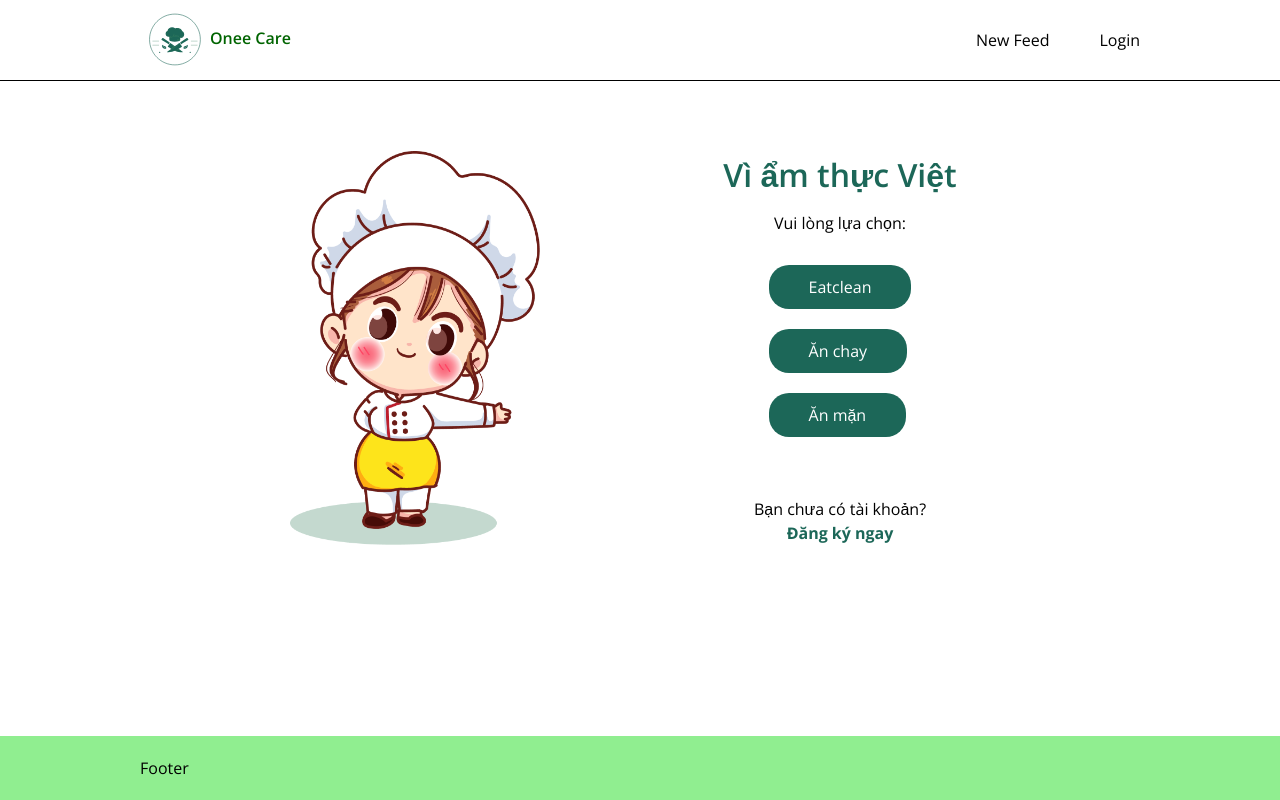
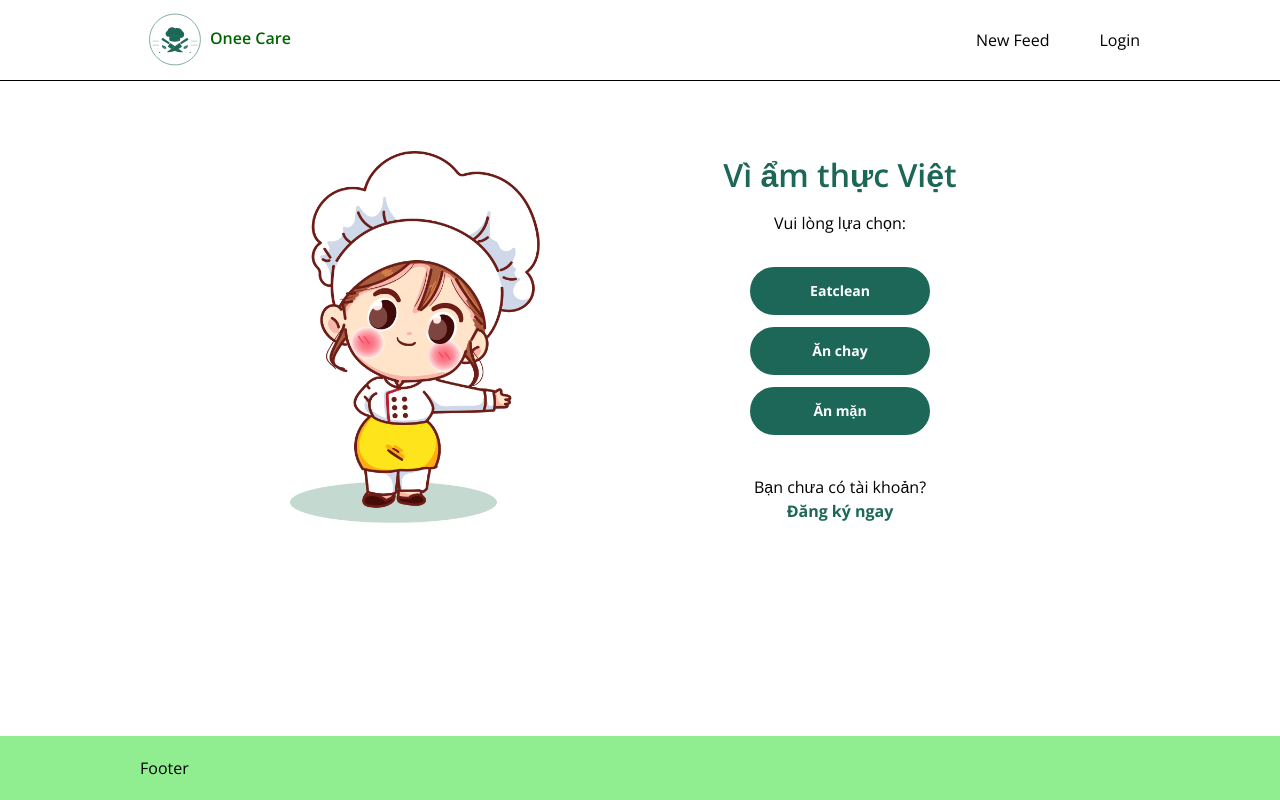
Before and after one commit to missycutie/shecodes-2022, a React (Create React App) app: page / in a window 1280 px wide. Built offline with nearby package versions, Linux system fonts and the light colour scheme.

Commit message:
fix add tailwindcss and change main button

```diff
--- /dev/null
+++ b/postcss.config.js
@@ -0,0 +1,4 @@
+const tailwindcss = require("tailwindcss");
+module.exports = {
+  plugins: [tailwindcss("./tailwind.config.js"), require("autoprefixer")],
+};
--- a/src/components/home-page/CategoryItem.jsx
+++ b/src/components/home-page/CategoryItem.jsx
@@ -1,14 +1,34 @@
-import React from 'react';
-import { Link } from 'react-router-dom';
-import './CategoryItem.scss';
+import React from "react";
+import { Link } from "react-router-dom";
+import "./CategoryItem.scss";
+import cn from "classnames";
 
-const CategoryItem = ({data}) => {
+const CategoryItem = ({
+  data,
+  type = "button",
+  fullWidth = false,
+  disabled = false,
+  className,
+  loading = false,
+}) => {
+  const buttonClass = {
+    default:
+      "bg-[#1C6758] h-12 rounded-[70px] text-center text-sm font-bold text-white enabled:hover:bg-[#094237]transition ease-out duration-200 enabled:active:bg-[#094237] enabled:active:ring-[#5da597] enabled:active:ring-4 enabled:active:translate-y-0.5 inline-block py-3 truncate min-w-[180px] text-center px-6 inline-flex items-center justify-center pointer-events-auto",
+    fullWidth: "w-full",
+    disabled: "disabled:bg-slate-200 cursor-not-allowed",
+    loading: "bg-primary-40 cursor-progress",
+  };
   return (
-    <div className='category-item'>
-      <Link to='/choose-ingredient'>
-      {data.value}
-      </Link>
-    </div>
+    <button
+      type={type === "submit" ? "submit" : "button"}
+      className={cn(buttonClass.default, className, {
+        [buttonClass.fullWidth]: fullWidth,
+        [buttonClass.disabled]: disabled,
+        [buttonClass.loading]: loading,
+      })}
+      disabled={disabled || loading}>
+      <Link to="/choose-ingredient">{data.value}</Link>
+    </button>
   );
 };
 
--- a/src/components/home-page/CategoryItem.scss
+++ b/src/components/home-page/CategoryItem.scss
@@ -1,6 +1,6 @@
 .category-item {
   padding: 10px 40px;
-  background: #1C6758;
+  background: #5da597;
   border-radius: 20px;
   margin-bottom: 20px;
   width: fit-content;
--- a/src/components/home-page/ChooseCategory.jsx
+++ b/src/components/home-page/ChooseCategory.jsx
@@ -1,21 +1,17 @@
-import React from 'react';
-import category from '../../data/category';
-import CategoryItem from './CategoryItem';
-import './ChooseCategory.scss';
+import React from "react";
+import category from "../../data/category";
+import CategoryItem from "./CategoryItem";
+import "./ChooseCategory.scss";
 
 const ChooseCategory = () => {
   return (
     <div className="choose-category">
-      <h3>
-      Vì ẩm thực Việt
-      </h3>
-      <p>
-        Vui lòng lựa chọn:
-      </p>
+      <h3>Vì ẩm thực Việt</h3>
+      <p>Vui lòng lựa chọn:</p>
 
-      <div className="category-list">
-        {category.map ( (item) => (
-          <CategoryItem key={`ct-${item.id}`} data={item}/>
+      <div className="mt-8 space-y-3">
+        {category.map((item) => (
+          <CategoryItem key={`ct-${item.id}`} data={item} />
         ))}
       </div>
     </div>
--- a/src/index.css
+++ b/src/index.css
@@ -3,6 +3,7 @@
 @tailwind base;
 @tailwind components;
 @tailwind utilities;
+
 
 body{
     margin: 0;
--- a/tailwind.config.js
+++ b/tailwind.config.js
@@ -1,8 +1,8 @@
 /** @type {import('tailwindcss').Config} */
 module.exports = {
-    content: ["./src/**/*.{html,js}"],
-    theme: {
-      extend: {},
-    },
-    plugins: [],
-  }
+  content: ["./src/**/*.{js,jsx,ts,tsx}"],
+  theme: {
+    extend: {},
+  },
+  plugins: [],
+};
```
Also changed, not shown: package.json (+10 -4 lines), 2 other files (tests, documents, lock files or other folders).
